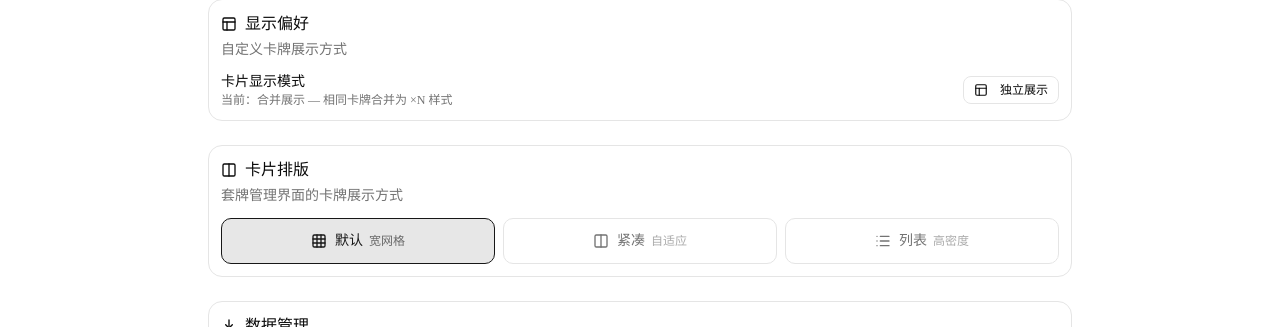
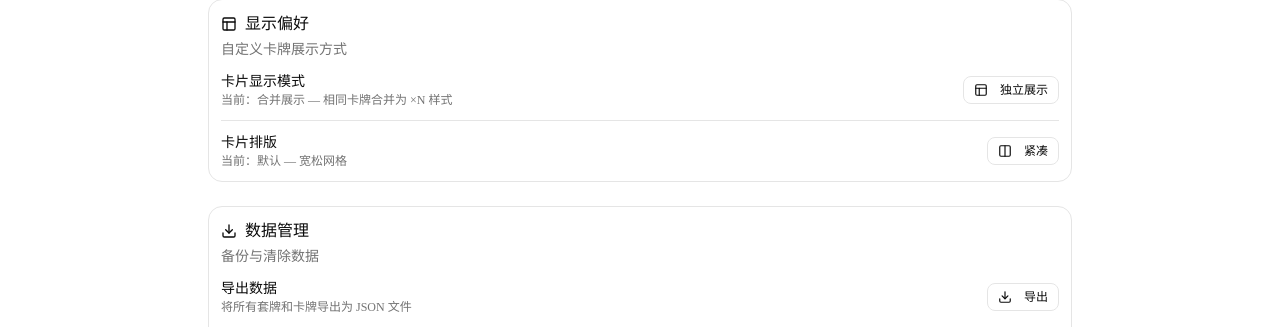
Before and after one commit to vuis0938/MTG-Signature-Tracker, a Next.js app: page /settings in a window 1280 px wide. Shown: the part 307-634 px from the top of the page. Built offline with nearby package versions, Linux system fonts and the light colour scheme; no server answers.

Commit message:
feat: merge layout toggle into display preferences with cycle button

```diff
--- a/src/app/(main)/settings/page.tsx
+++ b/src/app/(main)/settings/page.tsx
@@ -156,41 +156,29 @@ export default function SettingsPage() {
               {displayMode === "individual" ? "合并展示" : "独立展示"}
             </Button>
           </div>
-        </CardContent>
-      </Card>
 
-      {/* 卡片排版 */}
-      <Card>
-        <CardHeader>
-          <CardTitle className="flex items-center gap-2 text-base">
-            <Columns className="h-4 w-4" />
-            卡片排版
-          </CardTitle>
-          <CardDescription>套牌管理界面的卡牌展示方式</CardDescription>
-        </CardHeader>
-        <CardContent>
-          <div className="flex flex-col sm:flex-row gap-2">
-            {([
-              { value: "default" as DeckLayout, icon: Grid3X3, label: "默认", desc: "宽网格" },
-              { value: "compact" as DeckLayout, icon: Columns, label: "紧凑", desc: "自适应" },
-              { value: "list" as DeckLayout, icon: List, label: "列表", desc: "高密度" },
-            ]).map(({ value, icon: Icon, label, desc }) => (
-              <button
-                key={value}
-                onClick={() => setDeckLayout(value)}
-                className={`flex-1 flex items-center justify-center gap-2 px-4 py-3 rounded-lg border text-sm transition-all ${
-                  deckLayout === value
-                    ? "border-primary bg-primary/10 text-primary font-medium"
-                    : "border-border hover:bg-accent text-muted-foreground"
-                }`}
-              >
-                <Icon className="h-4 w-4" />
-                <span>
-                  {label}
-                  <span className="hidden sm:inline text-xs ml-1.5 opacity-60">{desc}</span>
-                </span>
-              </button>
-            ))}
+          <div className="flex items-center justify-between border-t pt-3">
+            <div>
+              <p className="text-sm font-medium">卡片排版</p>
+              <p className="text-xs text-muted-foreground">
+                {deckLayout === "default"
+                  ? "当前：默认 — 宽松网格"
+                  : deckLayout === "compact"
+                  ? "当前：紧凑 — 自适应网格"
+                  : "当前：列表 — 高密度列表"}
+              </p>
+            </div>
+            <Button
+              variant="outline"
+              size="sm"
+              onClick={() => {
+                const next: DeckLayout = deckLayout === "default" ? "compact" : deckLayout === "compact" ? "list" : "default";
+                setDeckLayout(next);
+              }}
+            >
+              {deckLayout === "default" ? <Columns className="h-4 w-4 mr-2" /> : deckLayout === "compact" ? <List className="h-4 w-4 mr-2" /> : <Grid3X3 className="h-4 w-4 mr-2" />}
+              {deckLayout === "default" ? "紧凑" : deckLayout === "compact" ? "列表" : "默认"}
+            </Button>
           </div>
         </CardContent>
       </Card>
```
